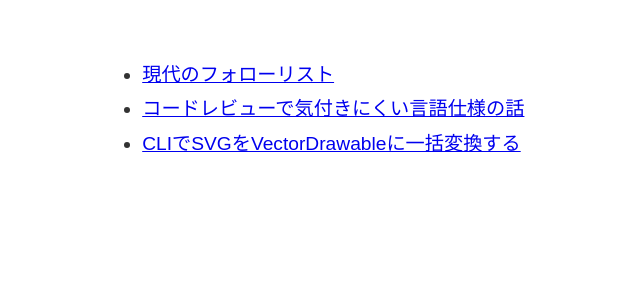
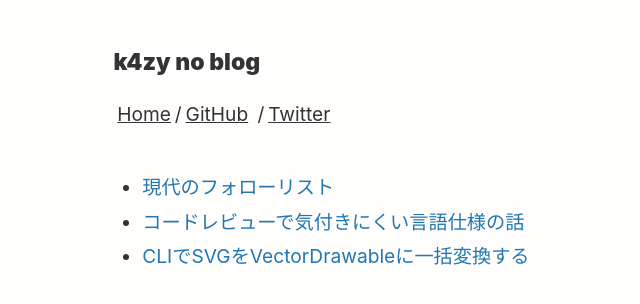
Before and after one commit to k4zy/k4zy.com, a Next.js app: page / in a window 1280 px wide. Shown: the top 304 px of the page, without its empty margins (181-821 px from the left). Built offline with nearby package versions, Linux system fonts and the light colour scheme.

Commit message:
Update style

```diff
--- /dev/null
+++ b/pages/_document.tsx
@@ -0,0 +1,27 @@
+import Document, { Html, Head, Main, NextScript } from "next/document";
+
+class MyDocument extends Document {
+  static async getInitialProps(ctx: any) {
+    const initialProps = await Document.getInitialProps(ctx);
+    return { ...initialProps };
+  }
+
+  render() {
+    return (
+      <Html lang="ja">
+        <Head>
+          <link
+            href="https://fonts.googleapis.com/css2?family=Inter&display=swap"
+            rel="stylesheet"
+          />
+        </Head>
+        <body>
+          <Main />
+          <NextScript />
+        </body>
+      </Html>
+    );
+  }
+}
+
+export default MyDocument;
--- a/pages/blog/[slug].tsx
+++ b/pages/blog/[slug].tsx
@@ -6,7 +6,7 @@
 
 const Post: NextPage<Props> = ({ post }) => (
   <article>
-    <h2>{post.title}</h2>
+    <h1 className="title">{post.title}</h1>
     <p>{post.date}</p>
     <ul>
       {post.tags?.map((tag) => (
--- a/pages/index.tsx
+++ b/pages/index.tsx
@@ -5,23 +5,30 @@
 
 type Props = InferGetStaticPropsType<typeof getStaticProps>;
 
-// export default function Home<Props>({ allPosts }) {
-//   return (
-//     <div>
-//       <ul>
-//         {allPosts.map((blog) => (
-//           <li key={blog.id}>
-//             <Link href={`/blog/${blog.id}`}>
-//               <a>{blog.title}</a>
-//             </Link>
-//           </li>
-//         ))}
-//       </ul>
-//     </div>
-//   );
-// }
-
 const Home: NextPage<Props> = ({ allPosts }) => (
+  <main>
+    <h1 className="title">k4zy no blog</h1>
+    <nav>
+      <a href="https://k4zy.com" target="_blank" rel="noopener noreferrer">
+        Home
+      </a>
+      /
+      <a
+        href="https://github.com/k4zy"
+        target="_blank"
+        rel="noopener noreferrer"
+      >
+        GitHub
+      </a>{" "}
+      /
+      <a
+        href="https://twitter.com/_k4zy"
+        target="_blank"
+        rel="noopener noreferrer"
+      >
+        Twitter
+      </a>
+    </nav>
     <ul>
       {allPosts?.map((post) => (
         <div key={post.slug}>
@@ -33,6 +40,7 @@
         </div>
       ))}
     </ul>
+  </main>
 );
 
 export default Home;
@@ -44,14 +52,3 @@
     props: { allPosts },
   };
 };
-
-// // データをテンプレートに受け渡す部分の処理を記述します
-// export const getStaticProps = async () => {
-//   const data = await client.get({ endpoint: "blog" });
-
-//   return {
-//     props: {
-//       blog: data.contents,
-//     },
-//   };
-// };
--- a/styles/globals.css
+++ b/styles/globals.css
@@ -4,9 +4,12 @@
 
 html {
   color: #333;
-  font-family: sans-serif;
+  font-family: inter-var, -apple-system, BlinkMacSystemFont, "Segoe UI",
+    Helvetica, "Apple Color Emoji", Arial, sans-serif, "Segoe UI Emoji",
+    "Segoe UI Symbol";
   font-size: 16px;
   line-height: 1.8;
+  background-color: #fffefc;
 }
 
 @media (min-width: 1000px) {
@@ -33,11 +36,22 @@
   margin: 4rem 0;
 }
 
+a {
+  color: #2077b2;
+  text-decoration: none;
+  transition: all 0.2s ease;
+}
+
 h1 {
   font-size: 1.5rem;
   line-height: 1.3;
   margin-bottom: 0;
   margin-top: 0.5rem;
+}
+
+h1.title {
+  font-weight: 900;
+  font-size: 1.2rem;
 }
 
 h2 {
@@ -108,8 +122,6 @@
   background-color: #333;
   color: #eee;
   line-height: 1.3;
-  margin: 2rem 0;
-  padding: 0.75rem;
   overflow-x: auto;
 }
 
@@ -144,8 +156,14 @@
   font-size: 0.8rem;
 }
 
+nav {
+  padding: 1rem 0;
+}
+
 nav a {
   color: inherit;
+  padding: 0 0.2rem;
+  text-decoration: underline;
 }
 
 dt {
```
Lines whose indentation alone changed are shown as unchanged.
